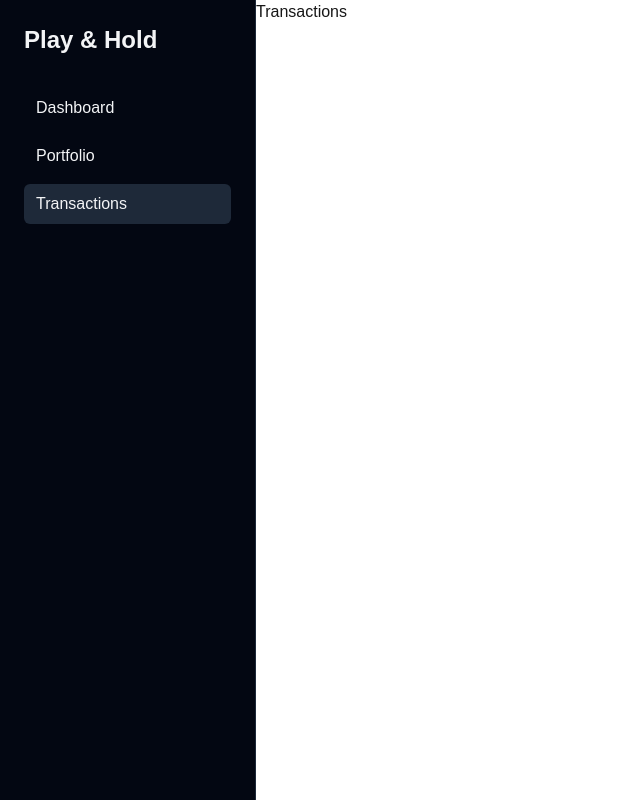
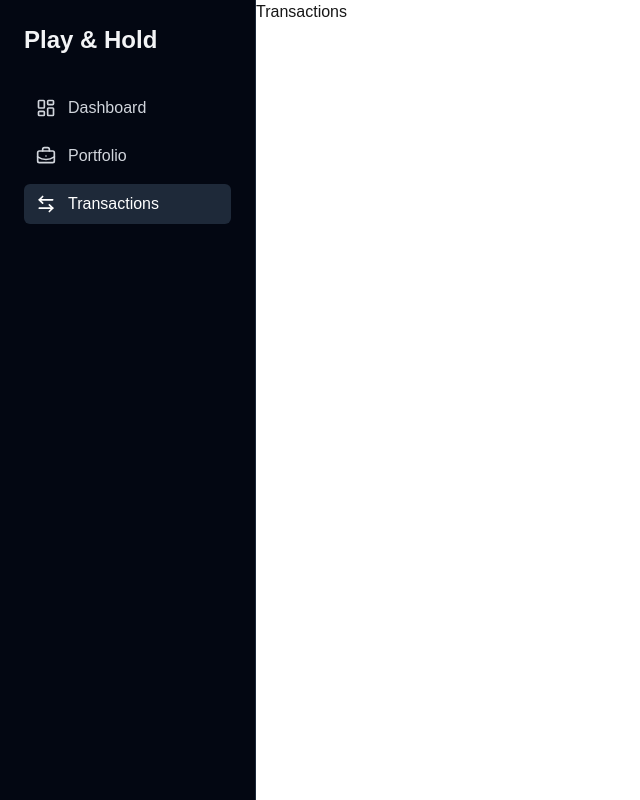
Before and after one commit to cristimanolache28/play-and-hold, a Next.js app in the folder frontend/play-and-hold-web/: page /transactions in a window 1280 px wide. Shown: the whole page, without its empty margins (0-640 px from the left). Built offline with nearby package versions, Linux system fonts and the light colour scheme.

Commit message:
improve sidebar navigation

```diff
--- a/frontend/play-and-hold-web/components/layout/Sidebar.tsx
+++ b/frontend/play-and-hold-web/components/layout/Sidebar.tsx
@@ -2,6 +2,29 @@
 
 import Link from "next/link";
 import { usePathname } from "next/navigation";
+import {
+  ArrowLeftRight,
+  BriefcaseBusiness,
+  LayoutDashboard,
+} from "lucide-react";
+
+const navigationItems = [
+  {
+    name: "Dashboard",
+    href: "/dashboard",
+    icon: LayoutDashboard,
+  },
+  {
+    name: "Portfolio",
+    href: "/portfolio",
+    icon: BriefcaseBusiness,
+  },
+  {
+    name: "Transactions",
+    href: "/transactions",
+    icon: ArrowLeftRight,
+  },
+];
 
 export default function Sidebar() {
   const pathname = usePathname();
@@ -13,38 +36,26 @@ export default function Sidebar() {
       </h1>
 
       <nav className="flex flex-col gap-2">
-        <Link
-          href="/dashboard"
-          className={`rounded-md px-3 py-2 ${
-            pathname === "/dashboard"
-              ? "bg-gray-800"
-              : "hover:bg-gray-800"
-          }`}
-        >
-          Dashboard
-        </Link>
+        {navigationItems.map((item) => {
+          const Icon = item.icon;
+          const isActive = pathname === item.href;
 
-        <Link
-          href="/portfolio"
-          className={`rounded-md px-3 py-2 ${
-            pathname === "/portfolio"
-              ? "bg-gray-800"
-              : "hover:bg-gray-800"
-          }`}
-        >
-          Portfolio
-        </Link>
+          return (
+            <Link
+              key={item.href}
+              href={item.href}
+              className={`flex items-center gap-3 rounded-md px-3 py-2 transition-colors ${
+                isActive
+                  ? "bg-gray-800 text-white"
+                  : "text-gray-300 hover:bg-gray-800 hover:text-white"
+              }`}
+            >
+              <Icon size={20} />
 
-        <Link
-          href="/transactions"
-          className={`rounded-md px-3 py-2 ${
-            pathname === "/transactions"
-              ? "bg-gray-800"
-              : "hover:bg-gray-800"
-          }`}
-        >
-          Transactions
-        </Link>
+              <span>{item.name}</span>
+            </Link>
+          );
+        })}
       </nav>
     </aside>
   );
--- a/frontend/play-and-hold-web/package.json
+++ b/frontend/play-and-hold-web/package.json
@@ -9,6 +9,7 @@
     "lint": "eslint"
   },
   "dependencies": {
+    "lucide-react": "^1.40.0",
     "next": "16.3.2",
     "react": "19.2.8",
     "react-dom": "19.2.8"
```
Also changed, not shown: 1 other file (tests, documents, lock files or other folders).
